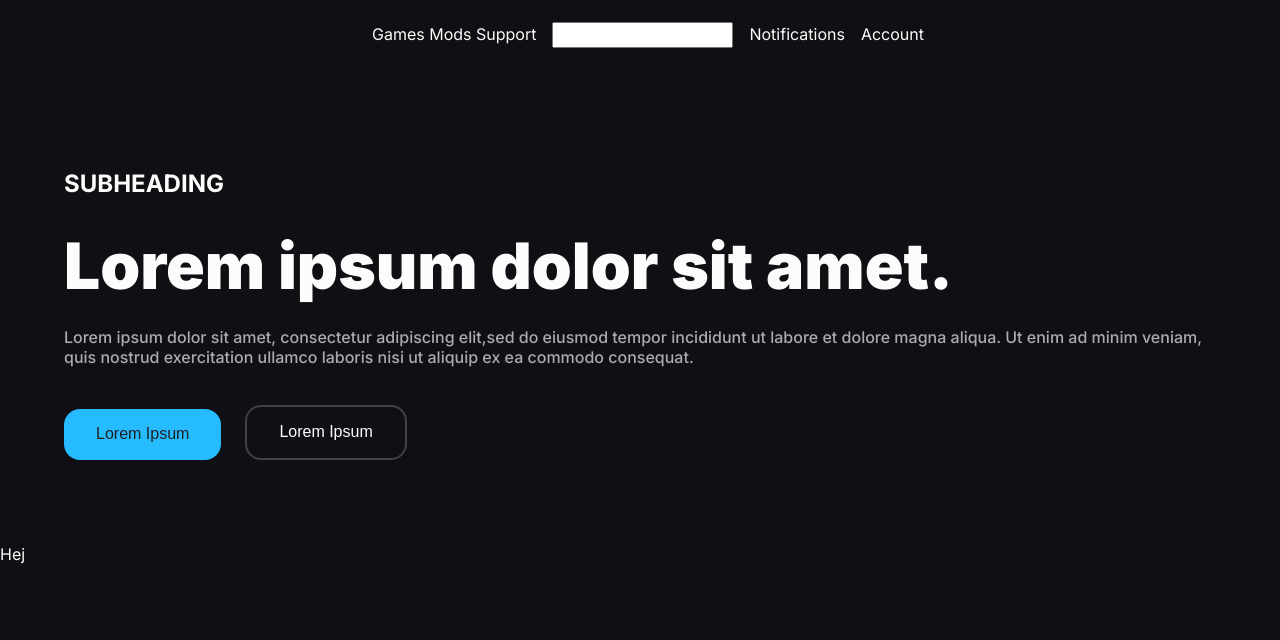
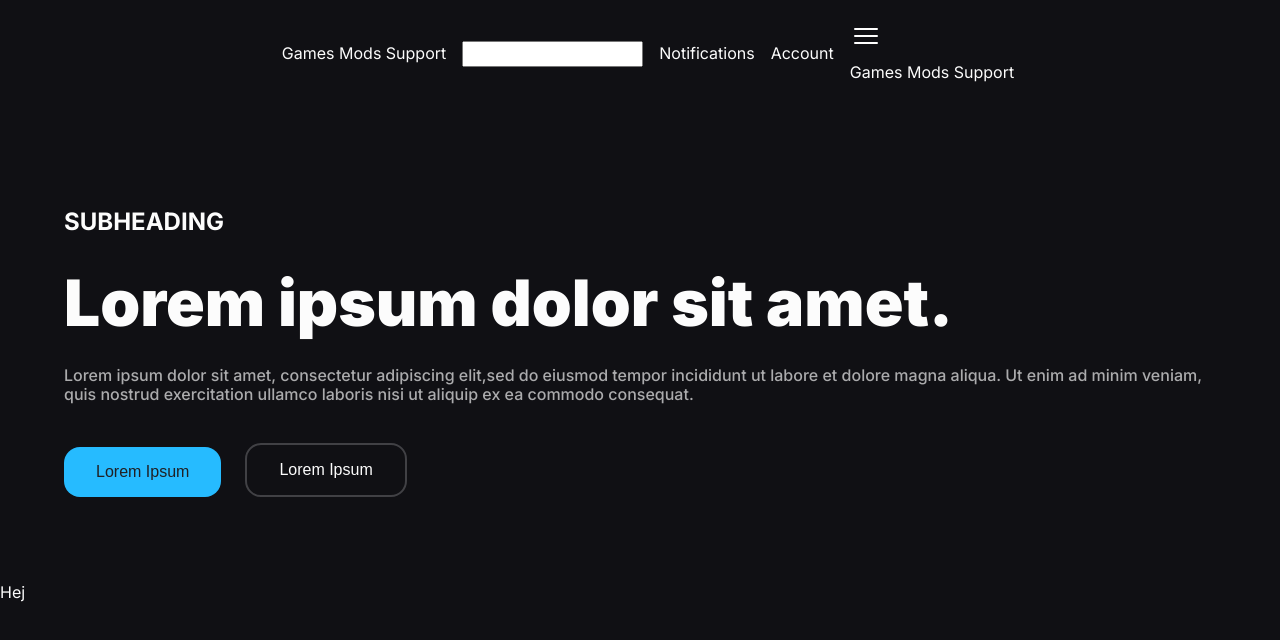
Before and after one commit to visceral89/Vault-Mods, a Next.js app: page / in a window 1280 px wide. Shown: the top 640 px of the page. Built offline with nearby package versions, Linux system fonts and the light colour scheme.

Commit message:
Hamburger menu

```diff
--- a/app/components/Icons.module.scss
+++ b/app/components/Icons.module.scss
@@ -0,0 +1,3 @@
+.hamburgerIcon {
+	width: 2rem;
+}
--- a/app/components/Icons.tsx
+++ b/app/components/Icons.tsx
@@ -5,7 +5,7 @@ export const IconHamburgerMenu = () => {
 	const [isHover, setIsHover] = useState(false);
 
 	return (
-		<div onMouseEnter={() => setIsHover(true)} onMouseLeave={() => setIsHover(false)}>
+		<div className={styles.hamburgerIcon} onMouseEnter={() => setIsHover(true)} onMouseLeave={() => setIsHover(false)}>
 			{isHover ? (
 				<svg
 					xmlns='http://www.w3.org/2000/svg'
--- a/app/components/navbar/Hamburger.tsx
+++ b/app/components/navbar/Hamburger.tsx
@@ -1,3 +1,5 @@
+"use client";
+
 import { ReactNode, useState } from "react";
 import styles from "./Hamburger.module.scss";
 import { IconHamburgerMenu } from "../Icons";
--- a/app/components/navbar/Navbar.tsx
+++ b/app/components/navbar/Navbar.tsx
@@ -1,5 +1,6 @@
 import styles from "./Navbar.module.scss";
 import Link from "next/link";
+import Hamburger from "./Hamburger";
 
 export default function Navbar() {
 	return (
@@ -17,6 +18,11 @@ export default function Navbar() {
 				<Link href={"/"}>Notifications</Link>
 				<Link href={"/"}>Account</Link>
 			</div>
+			<Hamburger>
+				<Link href={"/"}>Games {/* ArrowDown */}</Link>
+				<Link href={"/"}>Mods {/* ArrowDown */}</Link>
+				<Link href={"/"}>Support {/* ArrowDown */}</Link>
+			</Hamburger>
 		</nav>
 	);
 }
```
